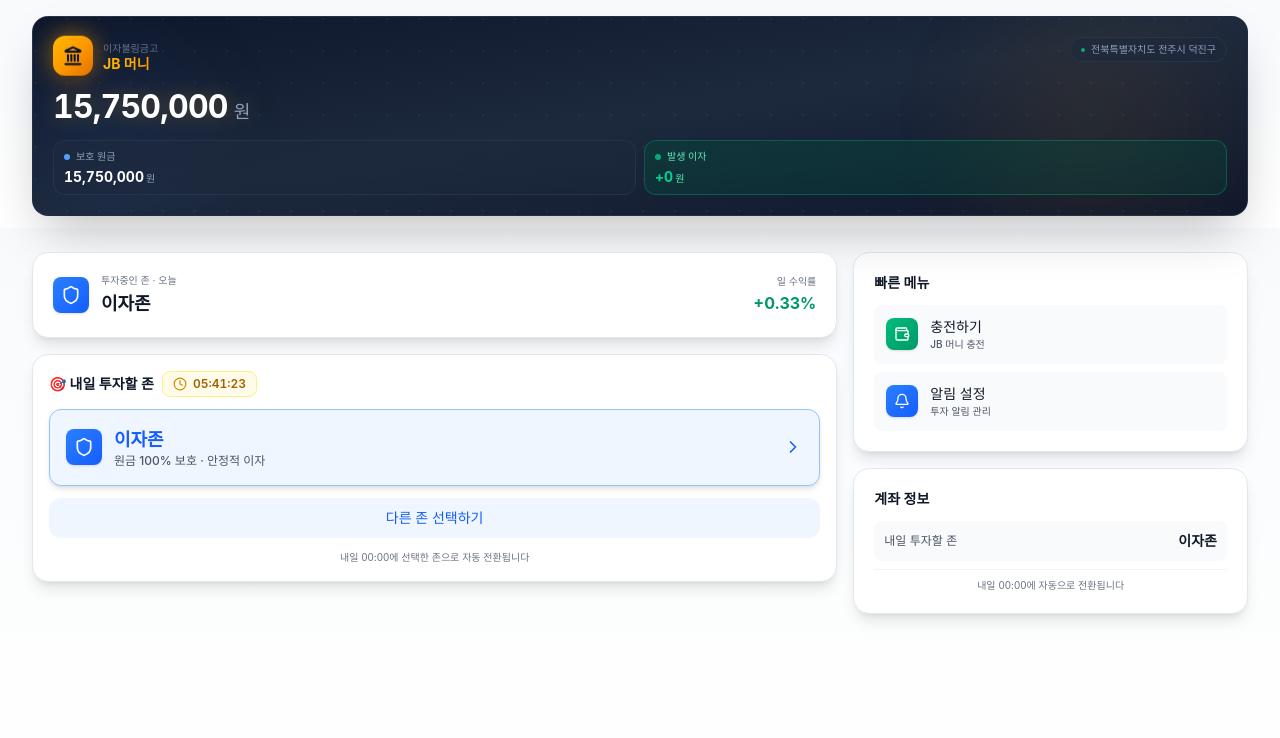
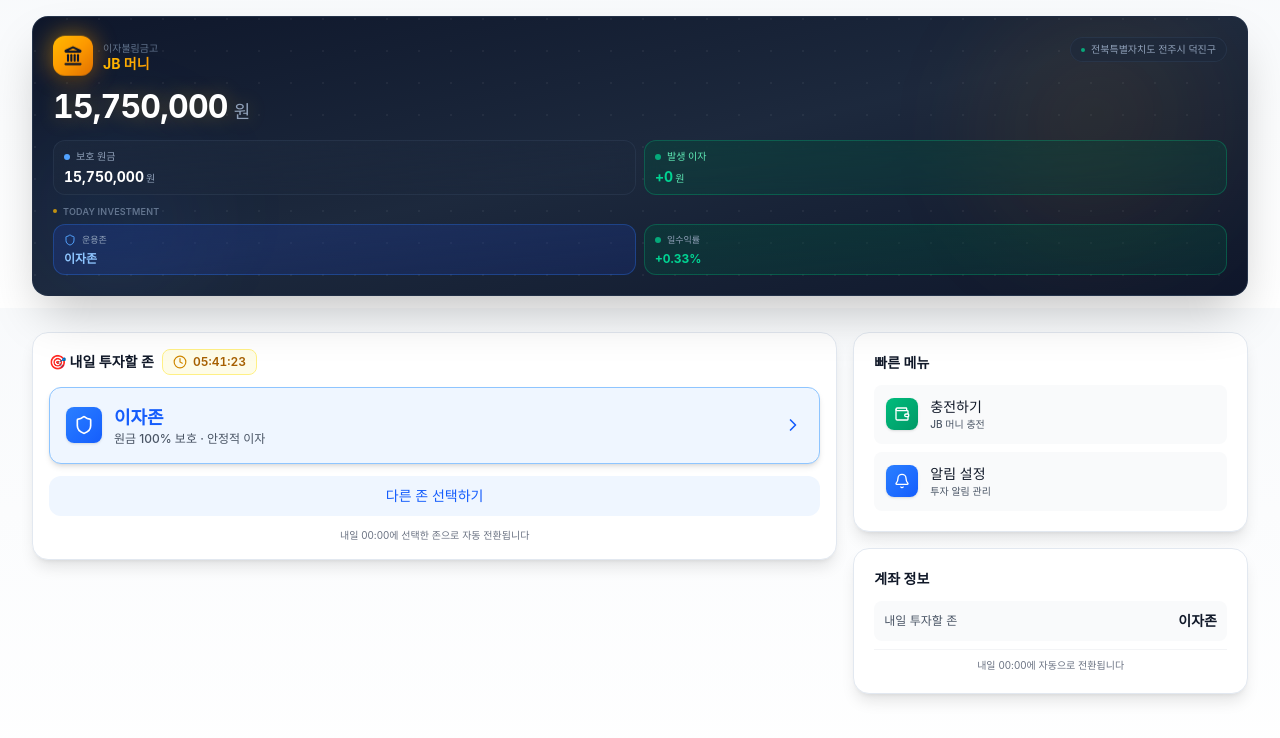
Before and after one commit to Djunnni/BlackSpoonDeveloper, a React (Vite) app: page /#/main in a window 1280 px wide. Shown: the top 738 px of the page. Built offline with nearby package versions, Linux system fonts and the light colour scheme.

Commit message:
메인 합치기

```diff
--- a/src/app/components/MainApp.tsx
+++ b/src/app/components/MainApp.tsx
@@ -307,7 +307,7 @@
                 </div>
 
                 {/* 원금 & 이자 구분 - 애니메이션 */}
-                <div className="flex items-center gap-2" style={{ animationDelay: '0.2s' }}>
+                <div className="flex items-center gap-2 mb-2.5" style={{ animationDelay: '0.2s' }}>
                   {/* 원금 */}
                   <div className="flex-1 bg-gradient-to-br from-slate-800/80 to-slate-800/40 rounded-xl px-2.5 py-2 border border-slate-700/50 backdrop-blur-sm hover:border-blue-500/30 hover:shadow-lg hover:shadow-blue-500/10 transition-all duration-300 animate-countUp">
                     <div className="flex items-center gap-1.5 mb-1">
@@ -329,6 +329,67 @@
                     <div className="text-sm font-bold text-emerald-400 leading-tight" style={{ fontVariantNumeric: 'tabular-nums' }}>
                       +{(account?.totalInterest || 0).toLocaleString()}
                       <span className="text-[10px] text-emerald-300 ml-0.5 font-normal">원</span>
+                    </div>
+                  </div>
+                </div>
+
+                {/* 투자 현황 - 오늘 */}
+                <div className="animate-countUp" style={{ animationDelay: '0.3s' }}>
+                  <div className="flex items-center gap-1.5 mb-1.5">
+                    <div className="w-1 h-1 bg-amber-400 rounded-full animate-pulse"></div>
+                    <span className="text-[9px] text-slate-500 font-semibold tracking-wide uppercase">Today Investment</span>
+                  </div>
+
+                  <div className="flex items-center gap-2">
+                    {/* 투자중인 존 */}
+                    <div className={`flex-1 bg-gradient-to-br rounded-xl px-2.5 py-2 border backdrop-blur-sm transition-all duration-300 ${
+                      account?.currentZone === 'interest' ? 'from-blue-900/40 to-blue-800/20 border-blue-500/30 hover:border-blue-400/50 hover:shadow-lg hover:shadow-blue-500/20' :
+                      account?.currentZone === 'extreme' ? 'from-orange-900/40 to-orange-800/20 border-orange-500/30 hover:border-orange-400/50 hover:shadow-lg hover:shadow-orange-500/20' :
+                      'from-purple-900/40 to-purple-800/20 border-purple-500/30 hover:border-purple-400/50 hover:shadow-lg hover:shadow-purple-500/20'
+                    }`}>
+                      <div className="flex items-center gap-1.5 mb-1">
+                        <Shield className={`w-3 h-3 ${
+                          account?.currentZone === 'interest' ? 'text-blue-400' :
+                          account?.currentZone === 'extreme' ? 'text-orange-400' :
+                          'text-purple-400'
+                        }`} />
+                        <span className="text-[9px] text-slate-400 font-medium">운용존</span>
+                      </div>
+                      <div className={`text-xs font-bold leading-tight ${
+                        account?.currentZone === 'interest' ? 'text-blue-300' :
+                        account?.currentZone === 'extreme' ? 'text-orange-300' :
+                        'text-purple-300'
+                      }`}>
+                        {account?.currentZone === 'interest' && '이자존'}
+                        {account?.currentZone === 'extreme' && '이자워크존'}
+                        {account?.currentZone === 'balance' && '파워워크존'}
+                      </div>
+                    </div>
+
+                    {/* 투자 테마 (존이 extreme이나 balance일 때만) */}
+                    {(account?.currentZone === 'extreme' || account?.currentZone === 'balance') && account?.extremeTheme && (
+                      <div className="flex-1 bg-gradient-to-br from-indigo-900/40 to-indigo-800/20 rounded-xl px-2.5 py-2 border border-indigo-500/30 backdrop-blur-sm hover:border-indigo-400/50 hover:shadow-lg hover:shadow-indigo-500/20 transition-all duration-300">
+                        <div className="flex items-center gap-1.5 mb-1">
+                          <div className="w-3 h-3 text-indigo-400">✨</div>
+                          <span className="text-[9px] text-slate-400 font-medium">테마</span>
+                        </div>
+                        <div className="text-xs font-bold text-indigo-300 leading-tight truncate">
+                          {account.extremeTheme}
+                        </div>
+                      </div>
+                    )}
+
+                    {/* 일 수익률 */}
+                    <div className="flex-1 bg-gradient-to-br from-emerald-900/40 to-emerald-800/20 rounded-xl px-2.5 py-2 border border-emerald-500/30 backdrop-blur-sm hover:border-emerald-400/50 hover:shadow-lg hover:shadow-emerald-500/20 transition-all duration-300">
+                      <div className="flex items-center gap-1.5 mb-1">
+                        <div className="w-1.5 h-1.5 bg-emerald-400 rounded-full animate-pulse"></div>
+                        <span className="text-[9px] text-slate-400 font-medium">일수익률</span>
+                      </div>
+                      <div className="text-xs font-bold text-emerald-400 leading-tight" style={{ fontVariantNumeric: 'tabular-nums' }}>
+                        {account?.dailyReturnRate
+                          ? `+${(account.dailyReturnRate * 100).toFixed(2)}%`
+                          : '+0.00%'}
+                      </div>
                     </div>
                   </div>
                 </div>
@@ -412,39 +473,6 @@
           >
             <div className="grid grid-cols-1 lg:grid-cols-3 gap-4">
               <div className="lg:col-span-2 space-y-4">
-                {/* ☀️ 투자중인 존 */}
-                <div className="relative bg-white rounded-2xl p-5 border border-slate-200 shadow-lg">
-                  <div className="flex items-center justify-between">
-                    <div className="flex items-center gap-3">
-                      <div className={`bg-gradient-to-br p-2 rounded-lg shadow-sm ${
-                        account?.currentZone === 'interest' ? 'from-blue-500 to-blue-600' :
-                        account?.currentZone === 'extreme' ? 'from-orange-500 to-orange-600' :
-                        'from-purple-500 to-pink-500'
-                      }`}>
-                        {account?.currentZone === 'interest' && <Shield className="w-5 h-5 text-white" />}
-                        {account?.currentZone === 'extreme' && <Shield className="w-5 h-5 text-white" />}
-                        {account?.currentZone === 'balance' && <Shield className="w-5 h-5 text-white" />}
-                      </div>
-                      <div>
-                        <p className="text-[10px] text-gray-500 mb-0.5">투자중인 존 · 오늘</p>
-                        <h3 className="font-bold text-gray-900">
-                          {account?.currentZone === 'interest' && '이자존'}
-                          {account?.currentZone === 'extreme' && '이자워크존'}
-                          {account?.currentZone === 'balance' && '파워워크존'}
-                        </h3>
-                      </div>
-                    </div>
-                    <div className="text-right">
-                      <p className="text-[10px] text-gray-500 mb-0.5">일 수익률</p>
-                      <p className="font-bold text-emerald-600">
-                        {account?.dailyReturnRate
-                          ? `+${(account.dailyReturnRate * 100).toFixed(2)}%`
-                          : '+0.00%'}
-                      </p>
-                    </div>
-                  </div>
-                </div>
-
                 {/* ☀️ 내일 투자할 존 */}
                 <div className="bg-white rounded-2xl border border-slate-200 overflow-hidden shadow-lg">
                   <div className="p-4">
```
